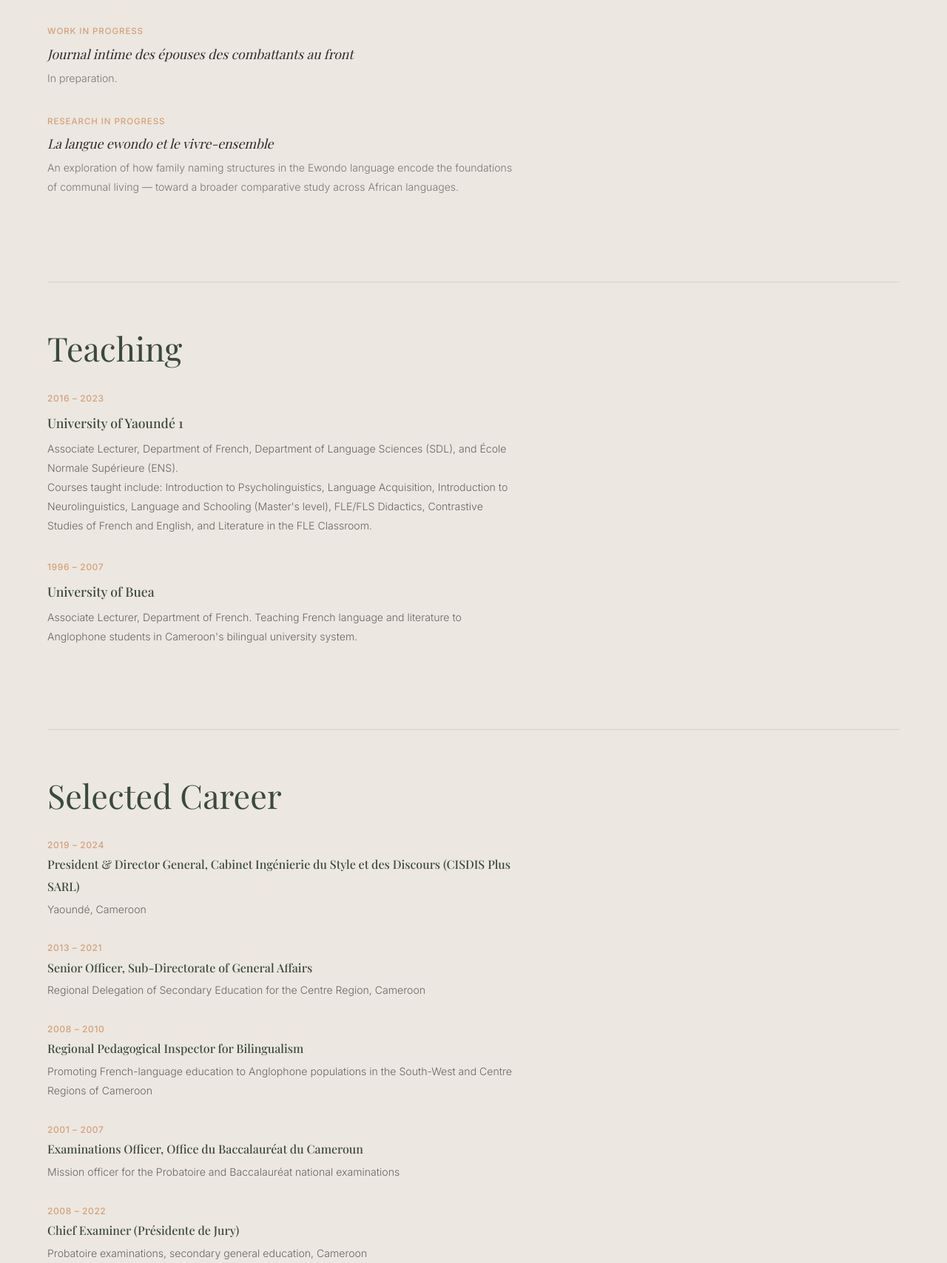
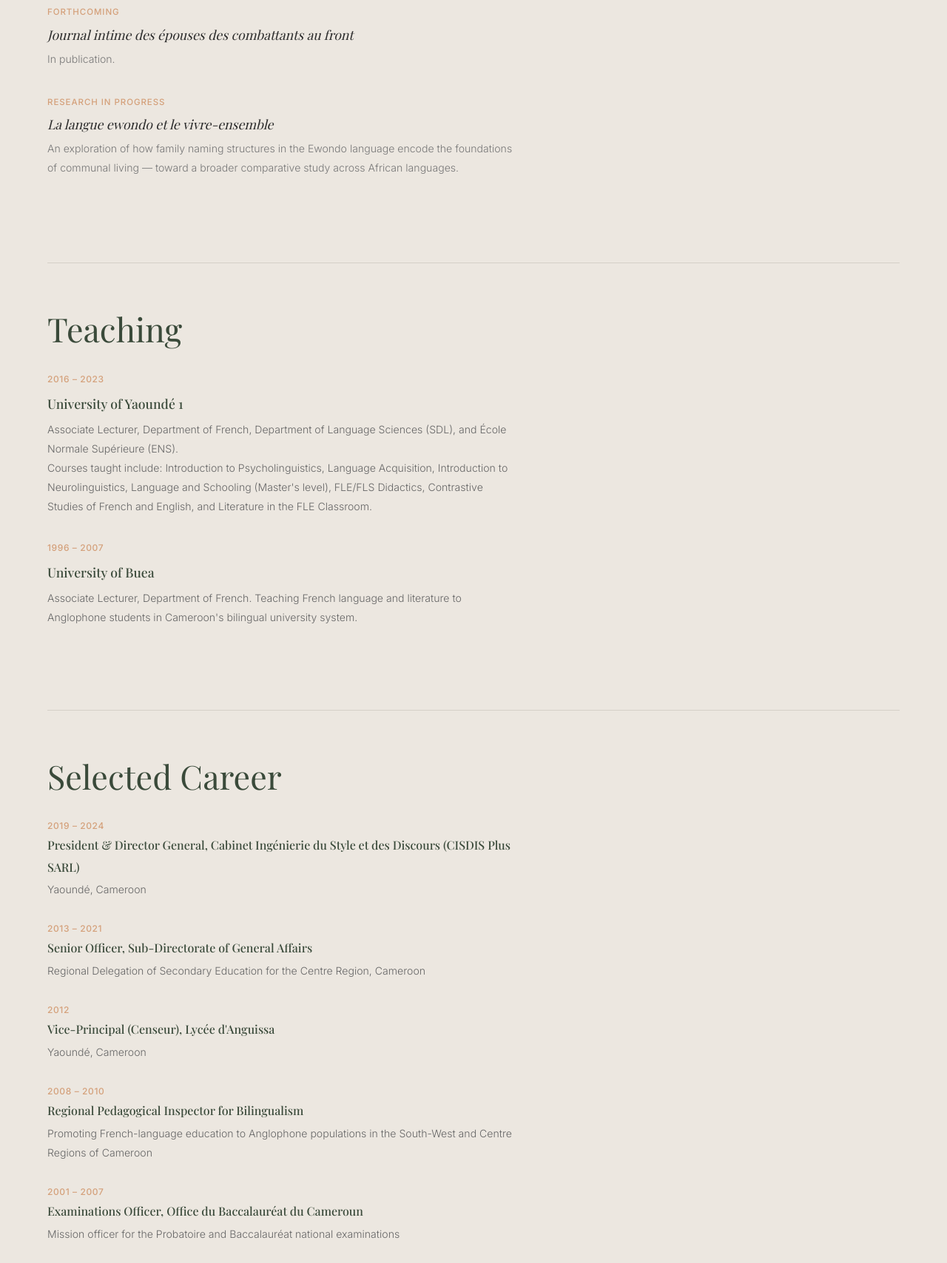
Before and after one commit to regineandzanga/regineandzanga.github.io, a plain HTML site: page index.html in a window 1280 px wide. Shown: the part 2891-4599 px from the top of the page at 74% size. Drawn offline with nearby package versions, Linux system fonts and the light colour scheme; a web font is replaced by a local one.

Commit message:
Add files via upload

```diff
--- a/index.html
+++ b/index.html
@@ -334,7 +334,7 @@
     <div class="pub-item">
       <div class="pub-type">Scholarly Monograph</div>
       <h3>Appropriation de la lecture et de l'écriture du français au Cameroun: cas des lycées bilingues de Yaoundé et de Buea</h3>
-      <p>Connaissance et Savoirs, Paris / Éditions Proximité, Yaoundé, 2017 · 458 pp. · Held at Stanford University Libraries</p>
+      <p>Connaissance et Savoirs, Paris, 2017 · 458 pp. · Held at Stanford University Libraries</p>
     </div>
     <div class="pub-item">
       <div class="pub-type">Novel</div>
@@ -362,9 +362,9 @@
       <p>Éditions Proximité, Yaoundé, 2021 — Poems, short stories, and lamentations on the Kumba school massacre. Coordinated through the Association Camerounaise des Dames de la Plume. Preface by the Minister for Women's Empowerment and the Family.</p>
     </div>
     <div class="pub-item">
-      <div class="pub-type">Work in Progress</div>
+      <div class="pub-type">Forthcoming</div>
       <h3>Journal intime des épouses des combattants au front</h3>
-      <p>In preparation.</p>
+      <p>In publication.</p>
     </div>
     <div class="pub-item">
       <div class="pub-type">Research in Progress</div>
@@ -409,6 +409,11 @@
       <p>Regional Delegation of Secondary Education for the Centre Region, Cameroon</p>
     </div>
     <div class="career-item">
+      <div class="period">2012</div>
+      <h3>Vice-Principal (Censeur), Lycée d'Anguissa</h3>
+      <p>Yaoundé, Cameroon</p>
+    </div>
+    <div class="career-item">
       <div class="period">2008 – 2010</div>
       <h3>Regional Pedagogical Inspector for Bilingualism</h3>
       <p>Promoting French-language education to Anglophone populations in the South-West and Centre Regions of Cameroon</p>
@@ -444,7 +449,7 @@
       <p>Sorbonne Nouvelle, Paris (2014) · Congrès des Professeurs de Français d'Afrique et de l'Océan Indien, Yaoundé (2015) · Université Michel de Montaigne–Bordeaux 3 (2012) · Stage BELC, Université de Caen (2007)</p>
     </div>
     <div class="honor-item">
-      <h3>Member, APEC (Association nationale des Poètes et Écrivains Camerounais), 2016–2019</h3>
+      <h3>Member, APEC (Association nationale des Poètes et Écrivains Camerounais), 2016–present</h3>
     </div>
     <div class="honor-item">
       <h3>Vice-President, Alliance Franco-Camerounaise (AFC), Buea, 2006–2007</h3>
```
